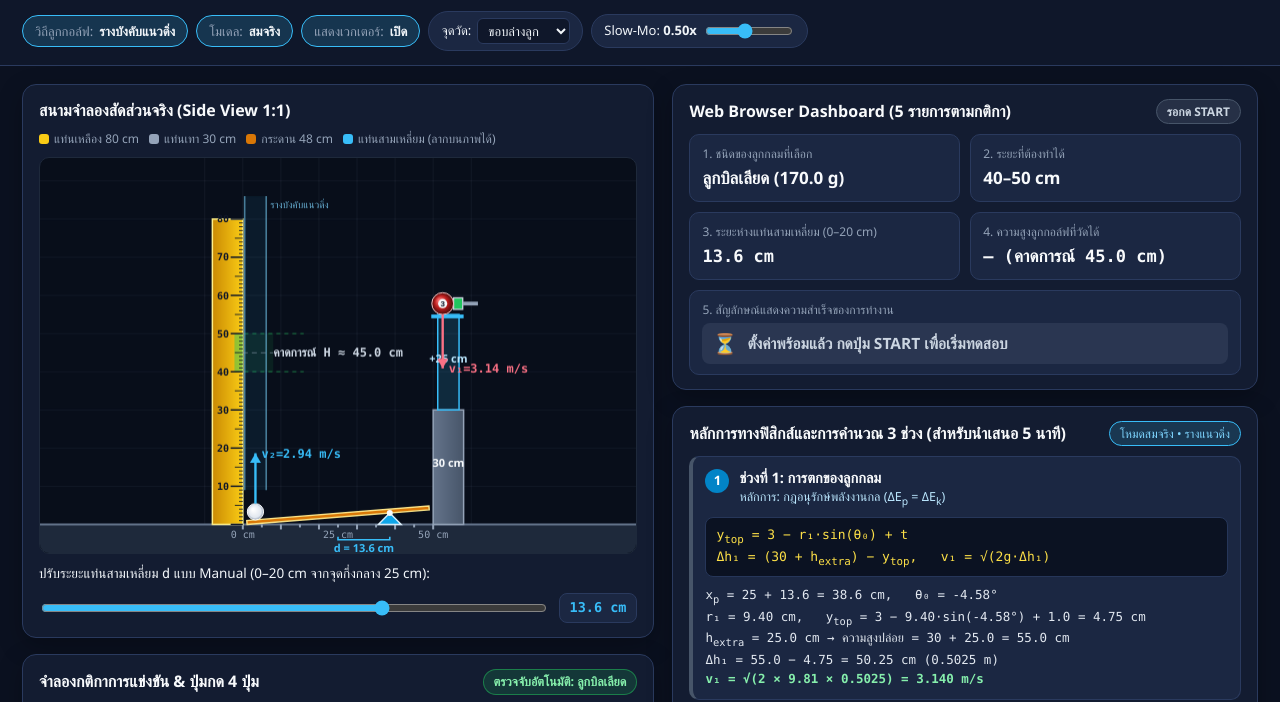
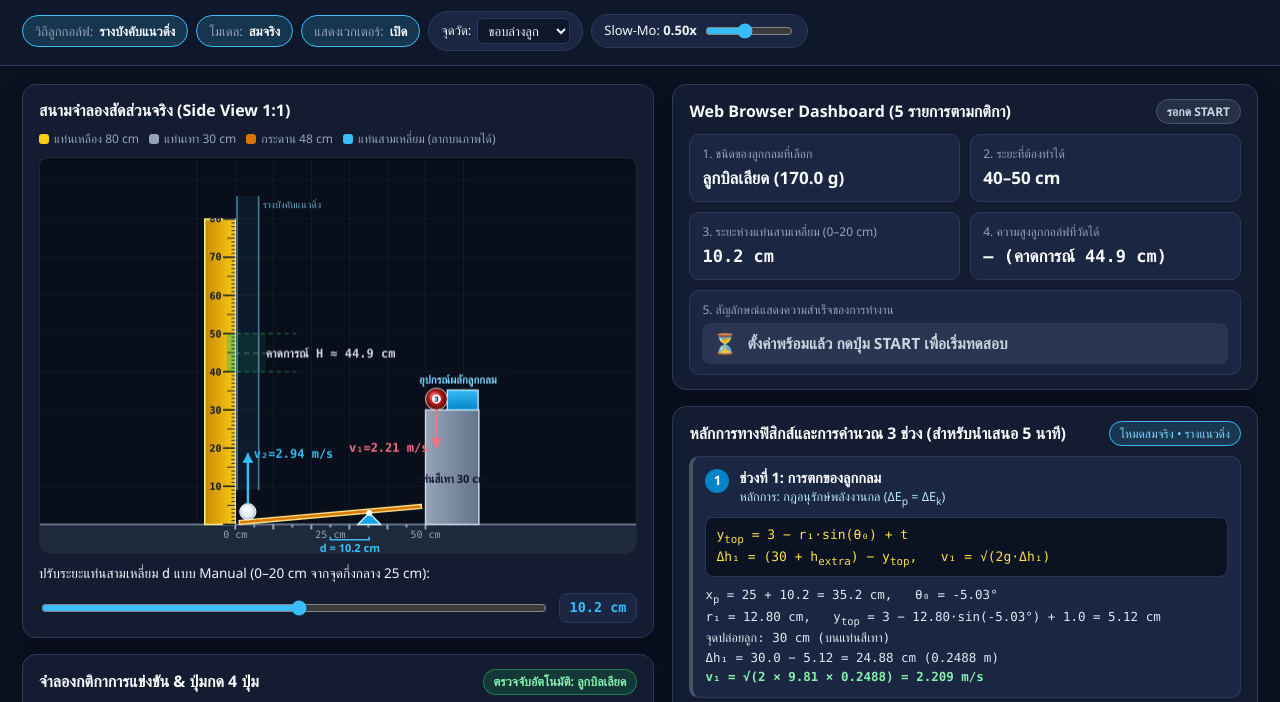
Before and after one commit to suphnathsaen12-ops/physics-challenge-sim-2026, a plain HTML site: page index.html in a window 1280 px wide. Shown: the part 65-767 px from the top of the page. Drawn offline with Linux system fonts and the light colour scheme.

Commit message:
Fix horizontal pusher placement on 30 cm platform and Stage 2 physics defaults

```diff
--- a/app.js
+++ b/app.js
@@ -1,7 +1,7 @@
 (function () {
   'use strict';
 
-  const STORAGE_KEY = 'ap_challenge_2026_sim_v1';
+  const STORAGE_KEY = 'ap_challenge_2026_sim_v2';
 
   function logError(err) {
     const pre = document.getElementById('errlog');
@@ -48,7 +48,7 @@
       presetId: stored && stored.presetId ? stored.presetId : 'tuned',
       ballType: 'billiard',
       rangeIndex: 0,
-      d: 13.6,
+      d: 10.2,
       opts: {
         ideal: false,
         guided: true,
@@ -62,8 +62,8 @@
       animMode: 'idle', // 'idle' | 'sliding' | 'running' | 'done'
       simTime: 0,
       lastFrameTs: null,
-      slideFromD: 13.6,
-      slideToD: 13.6,
+      slideFromD: 10.2,
+      slideToD: 10.2,
       slideProgress: 1,
       activeSim: null,
       lockedResult: null,
@@ -383,7 +383,7 @@
       el.calcCard1.innerHTML =
         '<div>x<sub>p</sub> = 25 + ' + s.d.toFixed(1) + ' = ' + s.x_p.toFixed(1) + ' cm, &nbsp; θ₀ = ' + deg0.toFixed(2) + '°</div>' +
         '<div>r₁ = ' + s.r1_cm.toFixed(2) + ' cm, &nbsp; y<sub>top</sub> = 3 − ' + s.r1_cm.toFixed(2) + '·sin(' + deg0.toFixed(2) + '°) + ' + state.params.t_board.toFixed(1) + ' = ' + s.y_impact_top.toFixed(2) + ' cm</div>' +
-        '<div>h<sub>extra</sub> = ' + s.extraDropHeight.toFixed(1) + ' cm → ความสูงปล่อย = 30 + ' + s.extraDropHeight.toFixed(1) + ' = ' + (30 + s.extraDropHeight).toFixed(1) + ' cm</div>' +
+        '<div>จุดปล่อยลูก: 30' + (s.extraDropHeight > 0 ? ' + ' + s.extraDropHeight.toFixed(1) + ' = ' + (30 + s.extraDropHeight).toFixed(1) : '') + ' cm (บนแท่นสีเทา)</div>' +
         '<div>Δh₁ = ' + (30 + s.extraDropHeight).toFixed(1) + ' − ' + s.y_impact_top.toFixed(2) + ' = ' + s.dh1_cm.toFixed(2) + ' cm (' + s.dh1.toFixed(4) + ' m)</div>' +
         '<div class="res-line">v₁ = √(2 × ' + state.params.g.toFixed(2) + ' × ' + s.dh1.toFixed(4) + ') = ' + s.v1.toFixed(3) + ' m/s</div>';
 
@@ -397,7 +397,7 @@
       el.calcCard2.innerHTML =
         '<div>r₁ = ' + s.r1_cm.toFixed(2) + ' cm, &nbsp; r₂ = ' + s.r2_cm.toFixed(2) + ' cm, &nbsp; s<sub>cm</sub> = ' + (s.s_cm * 100).toFixed(1) + ' cm</div>' +
         '<div>I<sub>board</sub> = ' + s.I_board.toExponential(3) + ' kg·m², &nbsp; I<sub>sys</sub> = ' + s.I_sys.toExponential(3) + ' kg·m²</div>' +
-        '<div>ω₀ = (1 + ' + s.e.toFixed(2) + ')·' + s.m1.toFixed(3) + '·' + s.v1.toFixed(3) + '·' + s.r1.toFixed(3) + ' / denom = ' + s.omega0.toFixed(2) + ' rad/s</div>' +
+        '<div>ω₀ = (1 + ' + s.e.toFixed(2) + ')·' + s.m1.toFixed(3) + '·' + s.v1.toFixed(3) + '·' + s.r1.toFixed(3) + ' / I<sub>sys</sub> = ' + s.omega0.toFixed(2) + ' rad/s</div>' +
         '<div>หลังหมุน (' + reasonThai + '): ω<sub>launch</sub> = ' + s.omega_launch.toFixed(2) + ' rad/s</div>' +
         '<div class="res-line">v₂ = ' + s.etaUsed.toFixed(2) + ' × ' + s.omega_launch.toFixed(2) + ' × ' + s.r2.toFixed(3) + ' = ' + s.v2.toFixed(3) + ' m/s</div>';
 
@@ -446,7 +446,7 @@
       const w = canvas.width;
       const h = canvas.height;
       const worldXMin = -13;
-      const worldXMax = 63;
+      const worldXMax = 67;
       const worldYMin = -7.5;
       const worldYMax = 96;
       const scale = Math.min(w / (worldXMax - worldXMin), h / (worldYMax - worldYMin));
@@ -470,7 +470,7 @@
       return { w, h, dpr, scale, toPxX, toPxY, toWorldX, toWorldY };
     }
 
-    function drawArrow(ctx, x1, y1, x2, y2, color, label, dpr) {
+    function drawArrow(ctx, x1, y1, x2, y2, color, label, dpr, labelLeft) {
       const dx = x2 - x1;
       const dy = y2 - y1;
       const len = Math.hypot(dx, dy);
@@ -497,7 +497,13 @@
       if (label) {
         ctx.font = 'bold ' + Math.round(12 * dpr) + 'px Consolas, "Segoe UI", sans-serif';
         ctx.fillStyle = color;
-        ctx.fillText(label, x2 + 6 * dpr, y2 + 4 * dpr);
+        if (labelLeft) {
+          ctx.textAlign = 'right';
+          ctx.fillText(label, x2 - 8 * dpr, y2 + 4 * dpr);
+        } else {
+          ctx.textAlign = 'left';
+          ctx.fillText(label, x2 + 6 * dpr, y2 + 4 * dpr);
+        }
       }
       ctx.restore();
     }
@@ -642,37 +648,35 @@
       }
       ctx.restore();
 
-      // Grey Pillar (50..58, 0..30)
+      // Grey Pillar (50..64, 0..30)
       ctx.save();
-      const gradG = ctx.createLinearGradient(toPxX(50), 0, toPxX(58), 0);
-      gradG.addColorStop(0, '#64748b');
-      gradG.addColorStop(1, '#475569');
+      const greyW = 14;
+      const gradG = ctx.createLinearGradient(toPxX(50), 0, toPxX(50 + greyW), 0);
+      gradG.addColorStop(0, '#94a3b8');
+      gradG.addColorStop(1, '#64748b');
       ctx.fillStyle = gradG;
-      ctx.fillRect(toPxX(50), toPxY(30), 8 * scale, 30 * scale);
-      ctx.strokeStyle = '#94a3b8';
+      ctx.fillRect(toPxX(50), toPxY(30), greyW * scale, 30 * scale);
+      ctx.strokeStyle = '#cbd5e1';
       ctx.lineWidth = 1.5 * dpr;
-      ctx.strokeRect(toPxX(50), toPxY(30), 8 * scale, 30 * scale);
+      ctx.strokeRect(toPxX(50), toPxY(30), greyW * scale, 30 * scale);
 
-      ctx.fillStyle = '#f8fafc';
+      ctx.fillStyle = '#0f172a';
       ctx.font = 'bold ' + Math.round(11 * dpr) + 'px "Segoe UI", sans-serif';
       ctx.textAlign = 'center';
-      ctx.fillText('30 cm', toPxX(54), toPxY(15));
+      ctx.fillText('แท่นสีเทา 30 cm', toPxX(50 + greyW * 0.5), toPxY(11));
 
-      // Extra drop height chute/stand if > 0
+      // Optional extra drop height stand only if > 0 in calibration
       const extraH = Math.max(0, Number(state.params.extraDropHeight) || 0);
       if (extraH > 0) {
         const yExtraTop = 30 + extraH;
-        ctx.fillStyle = 'rgba(56, 189, 248, 0.16)';
-        ctx.strokeStyle = '#38bdf8';
+        ctx.fillStyle = 'rgba(148, 163, 184, 0.25)';
+        ctx.strokeStyle = '#94a3b8';
         ctx.lineWidth = 1.5 * dpr;
-        // Support pillars + top shelf
-        ctx.fillRect(toPxX(51.2), toPxY(yExtraTop), 5.6 * scale, extraH * scale);
-        ctx.strokeRect(toPxX(51.2), toPxY(yExtraTop), 5.6 * scale, extraH * scale);
-        ctx.fillStyle = '#38bdf8';
-        ctx.fillRect(toPxX(49.5), toPxY(yExtraTop), 8.5 * scale, 1.0 * scale);
-        ctx.fillStyle = '#bae6fd';
+        ctx.fillRect(toPxX(50.5), toPxY(yExtraTop), (greyW - 1) * scale, extraH * scale);
+        ctx.strokeRect(toPxX(50.5), toPxY(yExtraTop), (greyW - 1) * scale, extraH * scale);
+        ctx.fillStyle = '#cbd5e1';
         ctx.font = 'bold ' + Math.round(10.5 * dpr) + 'px "Segoe UI", sans-serif';
-        ctx.fillText('+' + extraH.toFixed(0) + ' cm', toPxX(54), toPxY(30 + extraH * 0.5));
+        ctx.fillText('+' + extraH.toFixed(0) + ' cm', toPxX(50 + greyW * 0.5), toPxY(30 + extraH * 0.5));
       }
       ctx.restore();
 
@@ -772,19 +776,39 @@
       ctx.fill();
       ctx.restore();
 
-      // Pusher (อุปกรณ์ผลักลูกกลม)
+      // Horizontal Blue Pusher Device (อุปกรณ์ผลักลูกกลม) sitting on top of 30 cm grey platform
       if (sample) {
         ctx.save();
-        const pushY = 30 + extraH + sim.timeline.r_ball;
-        const pushX = sample.pusherX;
-        ctx.fillStyle = sample.phase === 'push' ? '#22c55e' : '#334155';
-        ctx.strokeStyle = '#cbd5e1';
-        ctx.lineWidth = 1.3 * dpr;
-        ctx.fillRect(toPxX(pushX), toPxY(pushY + 1.5), 2.4 * scale, 3.0 * scale);
-        ctx.strokeRect(toPxX(pushX), toPxY(pushY + 1.5), 2.4 * scale, 3.0 * scale);
-        // Piston rod
-        ctx.fillStyle = '#94a3b8';
-        ctx.fillRect(toPxX(pushX + 2.4), toPxY(pushY + 0.5), 4.0 * scale, 1.0 * scale);
+        const baseY = 30 + extraH;
+        const boxH = 5.2;
+        const boxRightX = 63.8;
+        const pusherFrontX = sample.pusherX;
+        const boxLeftX = Math.min(56.8, Math.max(50.2, pusherFrontX));
+        const boxW = Math.max(5.5, boxRightX - boxLeftX);
+
+        // Blue pusher box resting directly on the 30 cm platform
+        const gradPush = ctx.createLinearGradient(0, toPxY(baseY + boxH), 0, toPxY(baseY));
+        gradPush.addColorStop(0, sample.phase === 'push' ? '#38bdf8' : '#0ea5e9');
+        gradPush.addColorStop(1, '#0284c7');
+        ctx.fillStyle = gradPush;
+        ctx.fillRect(toPxX(boxLeftX), toPxY(baseY + boxH), boxW * scale, boxH * scale);
+        ctx.strokeStyle = '#bae6fd';
+        ctx.lineWidth = 1.4 * dpr;
+        ctx.strokeRect(toPxX(boxLeftX), toPxY(baseY + boxH), boxW * scale, boxH * scale);
+
+        // Push plate on the left face when pushing
+        if (pusherFrontX < boxLeftX) {
+          ctx.fillStyle = '#94a3b8';
+          ctx.fillRect(toPxX(pusherFrontX), toPxY(baseY + 2.8), (boxLeftX - pusherFrontX) * scale, 1.2 * scale);
+          ctx.fillStyle = '#38bdf8';
+          ctx.fillRect(toPxX(pusherFrontX), toPxY(baseY + boxH - 0.6), 0.7 * scale, (boxH - 1.2) * scale);
+        }
+
+        // Label above blue pusher box
+        ctx.fillStyle = '#7dd3fc';
+        ctx.font = 'bold ' + Math.round(10.5 * dpr) + 'px "Segoe UI", sans-serif';
+        ctx.textAlign = 'center';
+        ctx.fillText('อุปกรณ์ผลักลูกกลม', toPxX(58.5), toPxY(baseY + boxH + 1.8));
         ctx.restore();
       }
 
@@ -857,7 +881,7 @@
           const vScale = 4.5 * scale; // 1 m/s -> 4.5 cm arrow length
           if (sample.showV1 || state.animMode === 'idle') {
             const v1Len = Math.max(18 * dpr, sim.v1 * vScale);
-            drawArrow(ctx, bx, by + br, bx, by + br + v1Len, '#fb7185', 'v₁=' + sim.v1.toFixed(2) + ' m/s', dpr);
+            drawArrow(ctx, bx, by + br, bx, by + br + v1Len, '#fb7185', 'v₁=' + sim.v1.toFixed(2) + ' m/s', dpr, true);
           }
           if ((sample.showV2 || state.animMode === 'idle') && sim.v2 > 0.05) {
             const vxPx = sim.v2x * vScale;
@@ -914,10 +938,7 @@
       const altBall = state.ballType === 'billiard' ? 'tennis' : 'billiard';
       const altCurve = state.curvesCache[altBall] || [];
 
-      let maxH = 75;
-      curCurve.forEach(function (pt) { if (pt.H > maxH) maxH = pt.H; });
-      altCurve.forEach(function (pt) { if (pt.H > maxH) maxH = pt.H; });
-      const yMax = Math.ceil((maxH + 6) / 10) * 10;
+      const yMax = 90;
 
       const padL = 52 * dpr;
       const padR = 20 * dpr;
@@ -931,6 +952,9 @@
       }
       function gy(H) {
         return padT + plotH - (clamp(H, 0, yMax) / yMax) * plotH;
+      }
+      function gyRaw(H) {
+        return padT + plotH - (H / yMax) * plotH;
       }
 
       // Target zone bands for current ball
@@ -998,16 +1022,19 @@
       ctx.fillText('ความสูง H (cm)', 0, 0);
       ctx.restore();
 
-      // Alternate curve (faint dashed)
+      // Alternate curve (faint dashed, clipped inside plot area)
       if (altCurve.length > 1) {
         ctx.save();
+        ctx.beginPath();
+        ctx.rect(padL, padT, plotW, plotH);
+        ctx.clip();
         ctx.strokeStyle = 'rgba(148, 163, 184, 0.45)';
         ctx.setLineDash([4 * dpr, 4 * dpr]);
         ctx.lineWidth = 1.6 * dpr;
         ctx.beginPath();
         altCurve.forEach(function (pt, idx) {
           const px = gx(pt.d);
-          const py = gy(pt.H);
+          const py = gyRaw(pt.H);
           if (idx === 0) ctx.moveTo(px, py);
           else ctx.lineTo(px, py);
         });
@@ -1015,15 +1042,18 @@
         ctx.restore();
       }
 
-      // Current ball curve
+      // Current ball curve (clipped inside plot area)
       if (curCurve.length > 1) {
         ctx.save();
+        ctx.beginPath();
+        ctx.rect(padL, padT, plotW, plotH);
+        ctx.clip();
         ctx.strokeStyle = state.ballType === 'billiard' ? '#38bdf8' : '#a3e635';
         ctx.lineWidth = 2.8 * dpr;
         ctx.beginPath();
         curCurve.forEach(function (pt, idx) {
           const px = gx(pt.d);
-          const py = gy(pt.H);
+          const py = gyRaw(pt.H);
           if (idx === 0) ctx.moveTo(px, py);
           else ctx.lineTo(px, py);
         });
--- a/index.html
+++ b/index.html
@@ -70,8 +70,8 @@
           <div class="slider-row">
             <label for="rngD">ปรับระยะแท่นสามเหลี่ยม <code>d</code> แบบ Manual (0–20 cm จากจุดกึ่งกลาง 25 cm):</label>
             <div class="slider-val-wrap">
-              <input type="range" id="rngD" min="0" max="20" step="0.1" value="13.6" />
-              <span id="lblDVal" class="mono-pill">13.6 cm</span>
+              <input type="range" id="rngD" min="0" max="20" step="0.1" value="10.2" />
+              <span id="lblDVal" class="mono-pill">10.2 cm</span>
             </div>
           </div>
         </div>
@@ -199,7 +199,7 @@
             </div>
             <div class="formula-box">
               <code>I<sub>board</sub> = M·L²/12 + M·s<sub>cm</sub>², &nbsp; I<sub>sys</sub> = I<sub>board</sub> + m₂·r₂²</code><br />
-              <code>ω₀ = (1 + e)·m₁·v₁·r₁ / (m₁·r₁² + I<sub>sys</sub>), &nbsp; v₂ = η·ω<sub>launch</sub>·r₂</code>
+              <code>ω₀ = (1 + e)·m₁·v₁·r₁ / I<sub>sys</sub>, &nbsp; v₂ = η·ω<sub>launch</sub>·r₂</code>
             </div>
             <div class="calc-lines" id="calcCard2"></div>
             <div class="explain-box" id="explainCard2"></div>
@@ -255,8 +255,8 @@
           <div class="preset-bar">
             <label for="selPreset">ชุดค่าพารามิเตอร์ (Preset):</label>
             <select id="selPreset">
-              <option value="tuned">จูนให้ถึงทุกเป้า (ค่าเริ่มต้น)</option>
-              <option value="standard">วัสดุทั่วไป ไม่เสริมความสูง</option>
+              <option value="tuned">ค่าเริ่มต้น (ปล่อยจากแท่น 30 cm – ถึงครบ 6 เป้า)</option>
+              <option value="standard">กระดานหนัก / สะท้อนน้อย (120 g)</option>
               <option value="custom">กำหนดเอง</option>
             </select>
             <button type="button" id="btnResetParams" class="btn small-btn">คืนค่าเริ่มต้น</button>
--- a/physics.js
+++ b/physics.js
@@ -22,21 +22,21 @@
   const PRESETS = {
     tuned: {
       id: 'tuned',
-      name: 'จูนให้ถึงทุกเป้า',
+      name: 'ค่าเริ่มต้น (ปล่อยจากแท่น 30 cm)',
       M_board: 0.08,
-      e_billiard: 0.70,
-      e_tennis: 0.80,
+      e_billiard: 0.35,
+      e_tennis: 0.65,
       impactInset: 1.0,
       golfInset: 2.2,
-      extraDropHeight: 25,
+      extraDropHeight: 0,
       eta: 1.0
     },
     standard: {
       id: 'standard',
-      name: 'วัสดุทั่วไป ไม่เสริมความสูง',
-      M_board: 0.10,
-      e_billiard: 0.60,
-      e_tennis: 0.75,
+      name: 'กระดานหนัก / สะท้อนน้อย (120 g)',
+      M_board: 0.12,
+      e_billiard: 0.30,
+      e_tennis: 0.50,
       impactInset: 1.0,
       golfInset: 2.2,
       extraDropHeight: 0,
@@ -183,16 +183,15 @@
     const v1 = Math.sqrt(2 * g * dh1);
     const t_fall = dh1 > 0 ? Math.sqrt((2 * dh1) / g) : 0;
 
-    // Stage 2: Impact & rotation
+    // Stage 2: Impact & rotation (angular momentum transfer L_in -> L_out)
     const M = opts.ideal ? 0 : Math.max(0, Number(params.M_board));
     const I_board = opts.ideal ? 0 : (M * L_m * L_m) / 12 + M * s_cm * s_cm;
     const I_sys = I_board + m2 * r2 * r2;
-    const denom = m1 * r1 * r1 + I_sys;
-    const omega0 = denom > 0 ? ((1 + e) * m1 * v1 * r1) / denom : 0;
+    const omega0 = I_sys > 0 ? ((1 + e) * m1 * v1 * r1) / I_sys : 0;
 
-    // Post-impact vertical velocity of falling ball (downward positive)
-    const v1_after_down = omega0 * r1 - e * v1;
-    const v1_rebound_up = -v1_after_down;
+    // Post-impact vertical velocity of falling ball for animation rebound
+    const v1_after_down = Math.min(omega0 * r1, omega0 * r1 - e * v1);
+    const v1_rebound_up = Math.max(-v1 * 0.25, -v1_after_down);
 
     let theta = theta0;
     let omega = omega0;
@@ -398,8 +397,8 @@
     const tLaunch = tImpact + ctx.t_rot;
     const x_impact = ctx.x_p + ctx.r1_cm;
     const y_platform_center = ctx.h_grey + ctx.extraDrop + ctx.r_ball;
-    const x_push_start = Math.max(52.5, x_impact + 3.5);
-    const x_drop_edge = 50.0;
+    const x_push_start = 50.0 + ctx.r_ball;
+    const x_drop_edge = 49.5;
 
     // Flight duration until ball falls back near ground or board
     const y_launch_center = ctx.y_board_golf_top + ctx.r_golf;
```
Also changed, not shown: 1 other file.
